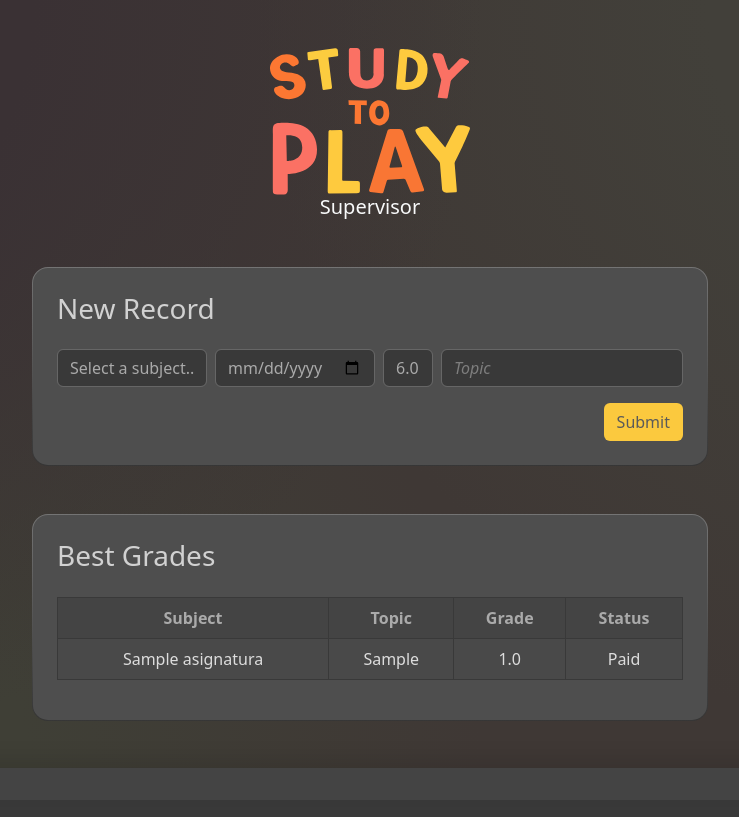
After one commit to dsveraa/studytoplay, a Flask app: page /grade_record/1 in a window 1280 px wide. The commit adds this page. Shown: the whole page, without its empty margins (270-1009 px from the left). Run offline with Flask 3, Linux system fonts and the light colour scheme; the visitor is signed in with stand-in values (Sample User, id 1); tables that the repository leaves empty hold one stand-in row (values such as "Sample post"); some libraries are stand-ins or nearby versions.

Commit message:
feat: Best grades section

```diff
--- a/app/routes.py
+++ b/app/routes.py
@@ -5,8 +5,12 @@ from sqlalchemy import desc, and_
 from sqlalchemy.orm import aliased
 
 
-from app.models import Estudio, Tiempo, Uso, Usuario, Asignatura, AcumulacionTiempo, Rol, SolicitudVinculacion, SupervisorEstudiante, EstadoUsuario, NuevaNotificacion, Notificaciones
-from app.utils.helpers import asignar_estrellas, asignar_nivel, asignar_trofeos, crear_plantilla_estrellas, mostrar_estrellas, mostrar_trofeos, porcentaje_tiempos, sumar_tiempos, mostrar_nivel, login_required, supervisor_required, revisar_nuevas_notificaciones, enviar_notificacion_link_request, enviar_notificacion_respuesta_lr
+from app.models import Estudio, Tiempo, Uso, Usuario, Asignatura, AcumulacionTiempo, Rol, SolicitudVinculacion, SupervisorEstudiante, EstadoUsuario, NuevaNotificacion, Notificaciones, RegistroNotas
+
+from app.utils.helpers import asignar_estrellas, asignar_nivel, asignar_trofeos, crear_plantilla_estrellas, mostrar_estrellas, mostrar_trofeos, porcentaje_tiempos, sumar_tiempos, mostrar_nivel, login_required, supervisor_required, revisar_nuevas_notificaciones, enviar_notificacion_link_request, enviar_notificacion_respuesta_lr, listar_asignaturas, listar_registro_notas
+
+from app.utils.notifications import Notification
+
 from . import db
 
 
@@ -32,6 +36,7 @@ def register_routes(app):
         return str(datetime.timedelta(seconds=segundos))
 
     @app.route('/student_info/<id>', methods=['GET'])
+    @supervisor_required
     def student_info(id):
         supervisor_id = session.get('usuario_id')
         relation = SupervisorEstudiante.query.filter_by(supervisor_id=supervisor_id, estudiante_id=id).first()
@@ -585,3 +590,34 @@ def register_routes(app):
         )
 
         return render_template("notificaciones.html", notificaciones=query)
+
+    @app.route('/grade_record/<id>', methods=['GET', 'POST'])
+    @supervisor_required
+    def grade_record(id):
+        if request.method == 'POST':
+            data = request.get_json()
+
+            asignatura = data.get('asignatura')
+            tema = data.get('tema')
+            nota = data.get('nota')
+            fecha = data.get('fecha')
+
+            registro_notas = RegistroNotas(
+                usuario_id=id,
+                asignatura_id=asignatura,
+                tema=tema,
+                nota=nota,
+                fecha=fecha,
+                )
+            db.session.add(registro_notas)
+            db.session.commit()
+
+            notification = Notification(id)
+
+            asignatura_nombre = Asignatura.query.get(asignatura).nombre
+            notification.notify_grade(nota, asignatura_nombre, 'add')
+
+        asignaturas = listar_asignaturas(id)
+        registro_notas = listar_registro_notas(id)
+
+        return render_template('s_grade_record.html', asignaturas=asignaturas, registro_notas=registro_notas)
--- a/app/static/styles.css
+++ b/app/static/styles.css
@@ -203,3 +203,7 @@ height: 100%;
 background-color: #fb7833;
 transition: width 0.5s ease-in-out;
 }
+
+.topic-input {
+    width: 100px;
+}
--- a/app/templates/base_supervisor.html
+++ b/app/templates/base_supervisor.html
@@ -12,7 +12,7 @@
 <body class="d-flex justify-content-center align-items-center">
     <div id="animated-bg" class="fondo"></div>
     <div class="container">
-        <div class="d-flex justify-content-center my-5">
+        <div class="d-flex justify-content-center mt-5">
             <svg width="200px" viewBox="0 0 25.470547 18.66036" version="1.1" id="svg1" xml:space="preserve" xmlns="http://www.w3.org/2000/svg" xmlns:svg="http://www.w3.org/2000/svg">
                 <defs id="defs1" />
                 <g id="layer2" style="display:inline" transform="translate(-92.876288,-136.09455)">
@@ -22,7 +22,7 @@
                 </g>
             </svg>
         </div>
-        <div class="d-flex justify-content-center text-light h2">Supervisor</div>
+        <div class="d-flex justify-content-center text-light h5 mb-5">Supervisor</div>
         {% block content %}
         {% endblock %}
     </div>
--- /dev/null
+++ b/app/templates/s_grade_record.html
@@ -0,0 +1,86 @@
+{% extends 'base_supervisor.html' %}
+{% block title %}Grade record{% endblock %}
+
+{% block content %}
+
+</style>
+<div class="custom-bg-1 custom-text-2 p-4 rounded-4 mb-5">
+    <h3 class="mb-4">New Record</h3>
+
+    <div class="d-flex flex-column flex-md-row justify-content-between gap-2">
+        <select class="form-control mb-2" style="max-width: 150px;" name="asignatura" id="asignatura" required>
+            <option value="">Select a subject...</option>
+            {% for asignatura in asignaturas %}
+              <option value="{{ asignatura.id }}">{{ asignatura.nombre | capitalize }}</option>
+            {% endfor %}
+        </select>
+
+        <input class="form-control mb-2" style="max-width: 160px;" type="date" id="fecha" placeholder="fecha">
+
+        <select class="form-control mb-2" style="max-width: 50px;" name="nota" id="nota">
+            {% for i in range(60, 71) %}
+              <option value="{{ i / 10 }}">{{ i / 10 }}</option>
+            {% endfor %}
+        </select>
+
+        <input class="form-control mb-2 flex-grow-1" type="text" id="tema" placeholder="Topic">
+    </div>
+
+
+    <div class="d-flex justify-content-end">
+        <button class="btn custom-btn-2 mt-2" onclick="submitGrade()">Submit</button>
+    </div>
+
+</div>
+
+<div class="custom-bg-1 custom-text-2 p-4 rounded-4 mb-5">
+    <h3 class="mb-4">Best Grades</h3>
+
+    <table class="table table-dark table-bordered text-center custom-text-2 table-striped !important">
+        <thead>
+            <tr class="custom-text-1">
+              <th>Subject</th>
+              <th>Topic</th>
+              <th>Grade</th>
+              <th>Status</th>
+            </tr>
+        </thead>
+        <tbody>
+            {% for registro in registro_notas %}
+                <tr>
+                    <td>{{ registro.asignatura.nombre | capitalize }}</td>
+                    <td style="word-break: break-word;">{{ registro.tema }}</td>
+                    <td>{{ registro.nota }}</td>
+                    <td>{{ "Paid" if registro.estado == true else "Unpaid" }}</td>
+                </tr>
+            {% endfor %}
+        </tbody>
+    </table>
+</div>
+<br><br>
+<script>
+function submitGrade() {
+    let asignatura = document.getElementById("asignatura").value
+    let tema = document.getElementById("tema").value
+    let nota = document.getElementById("nota").value
+    let fecha = document.getElementById("fecha").value
+
+    fetch(window.location.href, {
+        method: "POST",
+        headers: {
+            "Content-Type": "application/json"
+        },
+        body: JSON.stringify({
+            asignatura: asignatura,
+            tema: tema,
+            nota: nota,
+            fecha: fecha
+        })
+    }).then(response => {
+        if (response.redirected) {
+            window.location.href = response.url
+        }
+    })
+}
+</script>
+{% endblock %}
--- a/app/utils/helpers.py
+++ b/app/utils/helpers.py
@@ -1,5 +1,6 @@
 from datetime import timedelta
-from app.models import Nivel, Trofeo, Premio, Usuario, Estrella, AcumulacionTiempo, Tiempo, NuevaNotificacion, Notificaciones, SolicitudVinculacion, SupervisorEstudiante
+from app.models import Nivel, Trofeo, Premio, Usuario, Estrella, AcumulacionTiempo, Tiempo, NuevaNotificacion, Notificaciones, SolicitudVinculacion, SupervisorEstudiante, Asignatura, RegistroNotas
+
 from .. import db
 from functools import wraps
 from flask import session, jsonify, url_for
@@ -207,8 +208,6 @@ def enviar_notificacion_link_request(sid, uid): # "nombre@email.com" solicita su
 
     notificacion_lr = Notificaciones(usuario_id=uid, notificacion=mensaje_html, leida=False)
     nueva_notificacion = NuevaNotificacion.query.filter_by(usuario_id=uid).first()
-    printn(uid)
-    printn(nueva_notificacion)
     nueva_notificacion.estado = True
 
     db.session.add(notificacion_lr)
@@ -226,3 +225,16 @@ The <b>{s_correo}</b> request has been declined.
     notificacion_respuesta = Notificaciones(usuario_id=uid, notificacion=mensaje_html)
     db.session.add(notificacion_respuesta)
     db.session.commit()
+
+def listar_asignaturas(id):
+    asignaturas_obj = Asignatura.query.filter_by(usuario_id=id).all()
+    return [
+        {
+            'id': asignatura.id,
+            'nombre': asignatura.nombre
+        }
+        for asignatura in asignaturas_obj
+    ]
+
+def listar_registro_notas(id):
+    return RegistroNotas.query.filter_by(usuario_id=id).order_by(desc(RegistroNotas.id)).all()
```
Also changed, not shown: app/models.py (+14 -0 lines), app/templates/s_dashboard.html (+5 -2 lines), app/utils/notifications.py (added, +28 -0 lines), migrations/versions/77a67194afac_registro_notas.py (added, +39 -0 lines), 1 other file.
